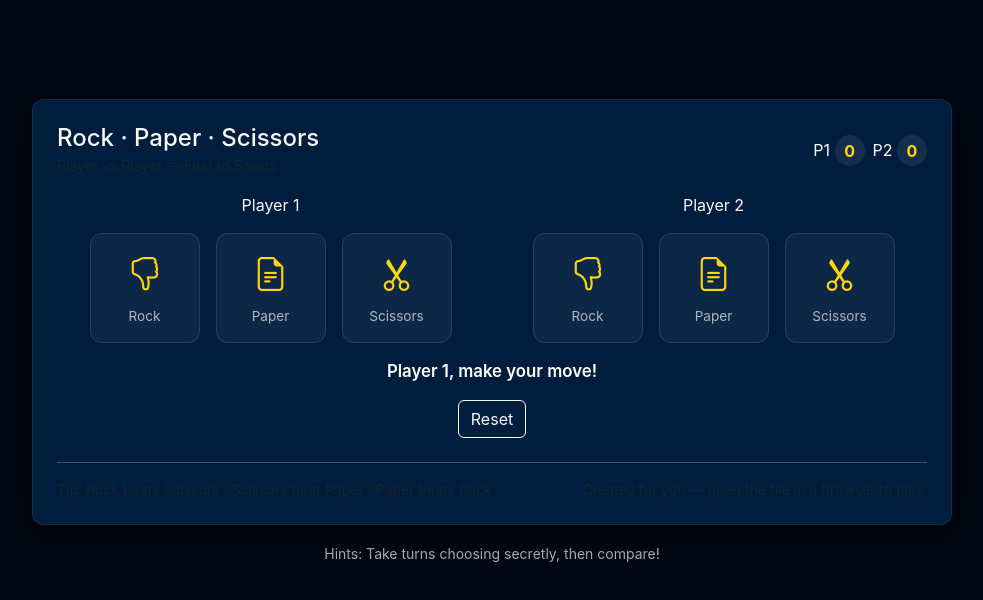
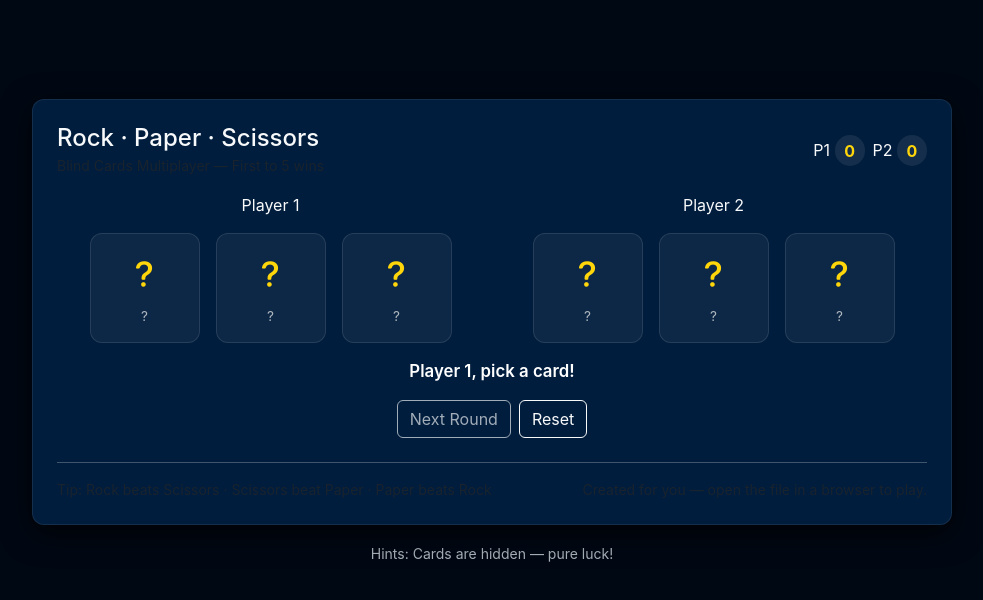
Before and after one commit to Gouthamthegamedesigner/Rock_Paper_Scissor, a plain HTML site: page local.html in a window 1280 px wide. Shown: the whole page, without its empty margins (148-1131 px from the left). Drawn offline with nearby package versions, Linux system fonts and the light colour scheme.

Commit message:
local multiplayer edited with hidden cards

```diff
--- a/local.html
+++ b/local.html
@@ -3,49 +3,47 @@
 <head>
   <meta charset="utf-8" />
   <meta name="viewport" content="width=device-width, initial-scale=1" />
-    <title>Rock · Paper · Scissors — Player vs Player</title>
+  <title>Rock · Paper · Scissors — Blind Cards Multiplayer</title>
 
   <!-- Bootstrap CSS -->
   <link href="https://cdn.jsdelivr.net/npm/bootstrap@5.3.2/dist/css/bootstrap.min.css" rel="stylesheet">
   <link href="https://cdn.jsdelivr.net/npm/bootstrap-icons@1.11.3/font/bootstrap-icons.css" rel="stylesheet">
 
   <style>
-      :root{
+    :root {
       --bg: #000814;
       --card: #001d3d;
       --accent: #ffd60a;
       --muted: #adb5bd;
       --glass: rgba(255,255,255,0.05);
     }
-      html,body{height:100%;}
-      body{
+    html,body {height:100%;}
+    body {
       background: var(--bg);
       color: #f8f9fa;
       font-family: Inter, system-ui, -apple-system, "Segoe UI", Roboto, 'Helvetica Neue', Arial;
       padding: 2rem 1rem;
     }
-      .card-game{
+    .card-game {
       background: var(--card);
       border: 1px solid rgba(255,255,255,0.08);
       box-shadow: 0 8px 30px rgba(0,0,0,0.8);
       border-radius: 12px;
     }
-      .choice-btn{
+    .choice-btn {
       width: 110px; height:110px; border-radius: 12px; display:flex; align-items:center; justify-content:center; flex-direction:column; gap:6px; cursor:pointer; border:1px solid rgba(255,255,255,0.1); background:var(--glass);
       transition: transform .12s ease, box-shadow .12s ease, background .12s ease;
       color: #fff;
     }
-      .choice-btn:hover{ transform: translateY(-6px); box-shadow: 0 10px 30px rgba(255, 214, 10, 0.5); background: rgba(255,214,10,0.15); }
-      .choice-btn .bi{ font-size: 34px; color: var(--accent); }
-      .choice-label{ font-size: .85rem; color:var(--muted); }
-      .vs{ font-weight:700; color:var(--accent); }
-      .result{ font-size:1.05rem; font-weight:600; color: #fff; }
-      .pulse{ animation: pulse 700ms ease; }
-      @keyframes pulse{ 0%{ transform: scale(1); } 50%{ transform: scale(1.06); } 100%{ transform: scale(1); } }
-
-      .score-pill{ background: rgba(255,255,255,0.08); padding: .35rem .6rem; border-radius: 999px; font-weight:700; color: var(--accent); }
-
-      footer small{ color:var(--muted); }
+    .choice-btn:hover { transform: translateY(-6px); box-shadow: 0 10px 30px rgba(255, 214, 10, 0.5); background: rgba(255,214,10,0.15); }
+    .choice-btn .bi { font-size: 34px; color: var(--accent); }
+    .choice-label { font-size: .85rem; color: var(--muted); }
+    .vs { font-weight:700; color:var(--accent); }
+    .result { font-size:1.05rem; font-weight:600; color: #fff; }
+    .pulse { animation: pulse 700ms ease; }
+    @keyframes pulse { 0%{ transform: scale(1); } 50%{ transform: scale(1.06); } 100%{ transform: scale(1); } }
+    .score-pill { background: rgba(255,255,255,0.08); padding: .35rem .6rem; border-radius: 999px; font-weight:700; color: var(--accent); }
+    footer small { color: var(--muted); }
   </style>
 </head>
 <body>
@@ -55,7 +53,7 @@
         <div class="d-flex justify-content-between align-items-center mb-3">
           <div>
             <h4 class="mb-0 text-light">Rock · Paper · Scissors</h4>
-              <small class="text-muted">Player vs Player — First to 5 wins</small>
+            <small class="text-muted">Blind Cards Multiplayer — First to 5 wins</small>
           </div>
           <div class="text-end">
             <div class="d-flex gap-2 align-items-center">
@@ -68,52 +66,26 @@
         <div class="row g-3 align-items-center">
           <div class="col-md-6 text-center">
             <div class="mb-3 text-light">Player 1</div>
-              <div class="d-flex justify-content-center gap-3">
-                <button class="choice-btn" data-choice="rock" data-player="1">
-                  <i class="bi bi-hand-thumbs-down"></i>
-                  <div class="choice-label">Rock</div>
-                </button>
-                <button class="choice-btn" data-choice="paper" data-player="1">
-                  <i class="bi bi-file-earmark-text"></i>
-                  <div class="choice-label">Paper</div>
-                </button>
-                <button class="choice-btn" data-choice="scissors" data-player="1">
-                  <i class="bi bi-scissors"></i>
-                  <div class="choice-label">Scissors</div>
-                </button>
-              </div>
+            <div class="d-flex justify-content-center gap-3" id="p1Cards"></div>
           </div>
 
           <div class="col-md-6 text-center">
             <div class="mb-3 text-light">Player 2</div>
-              <div class="d-flex justify-content-center gap-3">
-                <button class="choice-btn" data-choice="rock" data-player="2">
-                  <i class="bi bi-hand-thumbs-down"></i>
-                  <div class="choice-label">Rock</div>
-                </button>
-                <button class="choice-btn" data-choice="paper" data-player="2">
-                  <i class="bi bi-file-earmark-text"></i>
-                  <div class="choice-label">Paper</div>
-                </button>
-                <button class="choice-btn" data-choice="scissors" data-player="2">
-                  <i class="bi bi-scissors"></i>
-                  <div class="choice-label">Scissors</div>
-                </button>
-              </div>
+            <div class="d-flex justify-content-center gap-3" id="p2Cards"></div>
           </div>
 
           <div class="col-12 text-center mt-3">
             <div class="d-flex justify-content-center align-items-center gap-3">
-                <div class="result" id="resultText">Player 1, make your move!</div>
+              <div class="result" id="resultText">Player 1, pick a card!</div>
             </div>
           </div>
 
           <div class="col-12 text-center">
             <div class="d-flex justify-content-center gap-2">
+              <button id="nextRoundBtn" class="btn btn-outline-light" disabled>Next Round</button>
               <button id="resetBtn" class="btn btn-outline-light">Reset</button>
             </div>
           </div>
-
         </div>
 
         <hr class="mt-4 border-light" />
@@ -124,7 +96,7 @@
       </div>
 
       <footer class="mt-3 text-center">
-          <small>Hints: Take turns choosing secretly, then compare!</small>
+        <small>Hints: Cards are hidden — pure luck!</small>
       </footer>
     </div>
   </div>
@@ -134,73 +106,111 @@
     let p1Score = 0, p2Score = 0;
     const maxWins = 5;
     let p1Choice = null, p2Choice = null;
+    let p1Hand = [], p2Hand = [];
 
     const p1ScoreEl = document.getElementById('p1Score');
     const p2ScoreEl = document.getElementById('p2Score');
     const resultText = document.getElementById('resultText');
+    const p1CardsContainer = document.getElementById('p1Cards');
+    const p2CardsContainer = document.getElementById('p2Cards');
+    const nextRoundBtn = document.getElementById('nextRoundBtn');
 
-      const choiceButtons = document.querySelectorAll('.choice-btn');
-
-      function resetBoard(){
-        p1Score = 0; p2Score = 0;
-        p1Choice = null; p2Choice = null;
-        p1ScoreEl.textContent = p1Score;
-        p2ScoreEl.textContent = p2Score;
-        resultText.textContent = 'Player 1, make your move!';
+    function randomHand() {
+      const choices = ['rock','paper','scissors'];
+      let hand = [];
+      for (let i = 0; i < 3; i++) {
+        hand.push(choices[Math.floor(Math.random()*3)]);
+      }
+      return hand;
     }
 
-      function evaluate(){
-        if(p1Choice === p2Choice) return 'tie';
-        if(beats[p1Choice] === p2Choice) return 'p1';
-        return 'p2';
+    function renderHands(hidden=true) {
+      p1CardsContainer.innerHTML = '';
+      p2CardsContainer.innerHTML = '';
+
+      p1Hand.forEach((choice, idx) => {
+        const btn = document.createElement('button');
+        btn.className = 'choice-btn';
+        btn.innerHTML = hidden ? '<i class="bi bi-question-lg"></i><div class="choice-label">?</div>' : iconHTML(choice);
+        btn.disabled = !hidden;
+        btn.onclick = () => selectCard(1, idx);
+        p1CardsContainer.appendChild(btn);
+      });
+
+      p2Hand.forEach((choice, idx) => {
+        const btn = document.createElement('button');
+        btn.className = 'choice-btn';
+        btn.innerHTML = hidden ? '<i class="bi bi-question-lg"></i><div class="choice-label">?</div>' : iconHTML(choice);
+        btn.disabled = !hidden;
+        btn.onclick = () => selectCard(2, idx);
+        p2CardsContainer.appendChild(btn);
+      });
     }
 
-      function checkRound(){
-        if(p1Choice && p2Choice){
-          const outcome = evaluate();
-          if(outcome === 'tie'){
-            resultText.textContent = `Tie — both chose ${p1Choice}.`;
-          } else if(outcome === 'p1'){
+    function iconHTML(choice) {
+      const icons = {
+        rock: '<i class="bi bi-hand-thumbs-down"></i><div class="choice-label">Rock</div>',
+        paper: '<i class="bi bi-file-earmark-text"></i><div class="choice-label">Paper</div>',
+        scissors: '<i class="bi bi-scissors"></i><div class="choice-label">Scissors</div>'
+      };
+      return icons[choice];
+    }
+
+    function selectCard(player, index) {
+      if (player === 1 && p1Choice === null) {
+        p1Choice = p1Hand[index];
+        resultText.textContent = 'Player 2, pick a card!';
+      } else if (player === 2 && p2Choice === null) {
+        p2Choice = p2Hand[index];
+        revealAndEvaluate();
+      }
+    }
+
+    function revealAndEvaluate() {
+      renderHands(false);
+      let outcome = '';
+      if (p1Choice === p2Choice) {
+        outcome = `Tie — both chose ${p1Choice}.`;
+      } else if (beats[p1Choice] === p2Choice) {
         p1Score++;
         p1ScoreEl.textContent = p1Score;
-            resultText.textContent = `Player 1 wins! ${capitalize(p1Choice)} beats ${p2Choice}.`;
+        outcome = `Player 1 wins! ${capitalize(p1Choice)} beats ${p2Choice}.`;
       } else {
         p2Score++;
         p2ScoreEl.textContent = p2Score;
-            resultText.textContent = `Player 2 wins! ${capitalize(p2Choice)} beats ${p1Choice}.`;
+        outcome = `Player 2 wins! ${capitalize(p2Choice)} beats ${p1Choice}.`;
       }
 
+      if (p1Score >= maxWins || p2Score >= maxWins) {
+        if (p1Score > p2Score) outcome = `Game over — Player 1 won ${p1Score} to ${p2Score}!`;
+        else outcome = `Game over — Player 2 won ${p2Score} to ${p1Score}!`;
+      }
+      resultText.textContent = outcome;
+      nextRoundBtn.disabled = false;
+    }
+
+    function nextRound() {
       p1Choice = null; p2Choice = null;
+      p1Hand = randomHand();
+      p2Hand = randomHand();
+      renderHands(true);
+      resultText.textContent = 'Player 1, pick a card!';
+      nextRoundBtn.disabled = true;
+    }
 
-          if(p1Score >= maxWins || p2Score >= maxWins){
-            if(p1Score > p2Score) resultText.textContent = `Game over — Player 1 won ${p1Score} to ${p2Score}!`;
-            else resultText.textContent = `Game over — Player 2 won ${p2Score} to ${p1Score}!`;
-          } else {
-            resultText.textContent += ' Player 1, make your move!';
-          }
-        }
+    function resetGame() {
+      p1Score = 0; p2Score = 0;
+      p1ScoreEl.textContent = p1Score;
+      p2ScoreEl.textContent = p2Score;
+      nextRound();
     }
 
     function capitalize(s){ return s.charAt(0).toUpperCase() + s.slice(1); }
 
-      choiceButtons.forEach(btn => {
-        btn.addEventListener('click', () => {
-          const choice = btn.dataset.choice;
-          const player = btn.dataset.player;
+    document.getElementById('resetBtn').addEventListener('click', resetGame);
+    nextRoundBtn.addEventListener('click', nextRound);
 
-          if(player === '1' && !p1Choice){
-            p1Choice = choice;
-            resultText.textContent = 'Player 2, make your move!';
-          } else if(player === '2' && !p2Choice){
-            p2Choice = choice;
-            checkRound();
-          }
-        });
-      });
-
-      document.getElementById('resetBtn').addEventListener('click', resetBoard);
-
-      resetBoard();
+    resetGame();
   </script>
 </body>
 </html>
```
Lines whose indentation alone changed are shown as unchanged.
